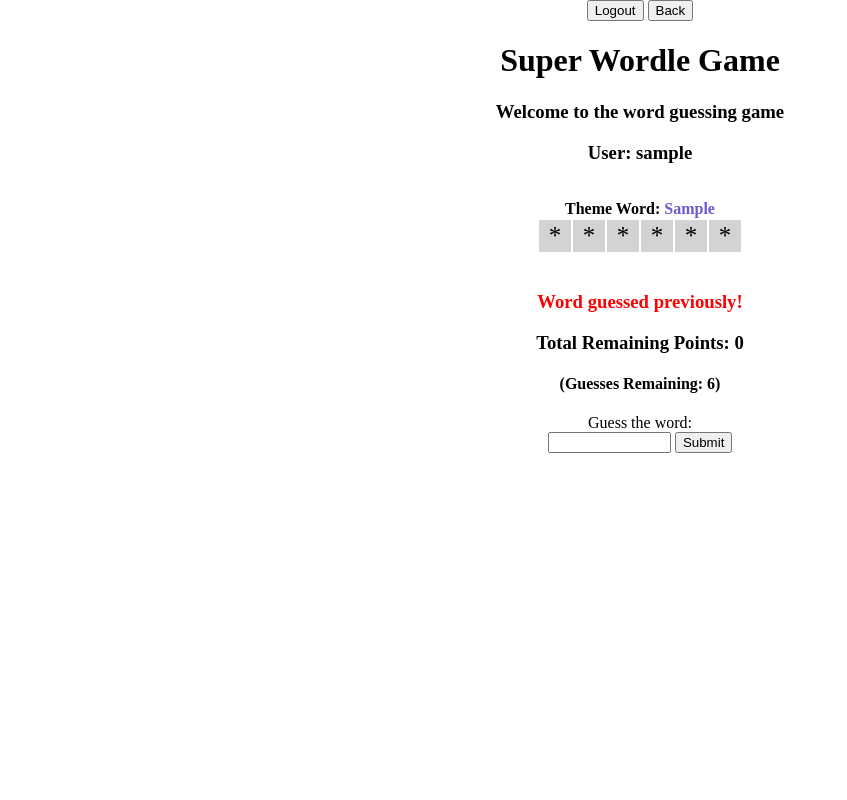
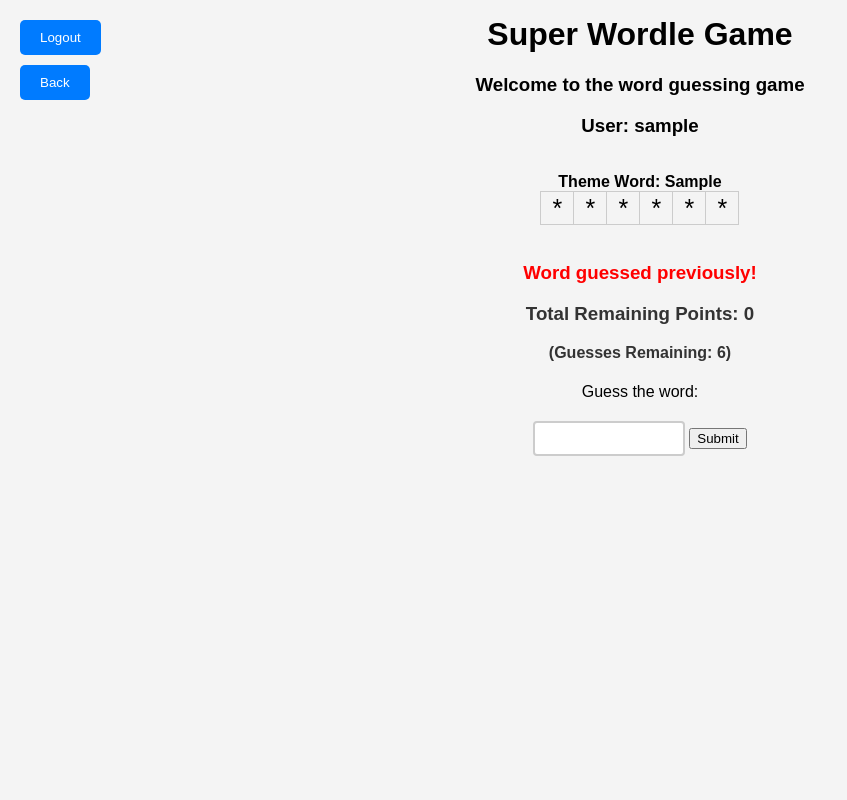
Before and after one commit to danielg5/cits5505GroupProject, a Flask app: a page that uses app/templates/game.html in a window 1280 px wide. Shown: the whole page, without its empty margins (0-847 px from the left). Run offline with Flask 3, Linux system fonts and the light colour scheme; a user stored in the database is signed in; tables that the repository leaves empty hold one stand-in row (values such as "Sample post").

Commit message:
Update the appearance of bottons on game page

```diff
--- a/app/static/game.css
+++ b/app/static/game.css
@@ -1,86 +1,75 @@
-/*----------------------------*
- * GAME STYLES for games.html *
- *----------------------------*/
-
- /* center items in a column */
- body {
+/* General Styles for the Game */
+body {
   display: flex;
   flex-direction: column;
   align-items: center;
-  justify-content: top;
-  height: 100vh;
+  justify-content: center;
+  height: 50vh;
   margin: 0;
+  font-family: 'Arial', sans-serif;
+  background-color: #f4f4f4; /* Light grey background */
 }
 
-.centerText, .guessTag, .correctTag, .misplacedTag, .incorrectTag, #overGame,
-  #wonGame, label, h1, h3, h4 {
+.container1 {
+  position: absolute; /* Absolute positioning to move it to the left */
+  top: 20px; /* Margin from the top */
+  left: 20px; /* Margin from the left */
+  display: flex;
+  flex-direction: column;
+  align-items: flex-start;
+}
+
+.logout-btn, .back-btn {
+  margin-bottom: 10px; /* Space between buttons */
+  padding: 10px 20px;
+  background-color: #007bff; /* Bootstrap primary blue */
+  color: white;
+  border: none;
+  border-radius: 5px;
+  cursor: pointer;
+}
+
+.button:hover {
+  background-color: #0056b3; /* Darker blue on hover */
+}
+
+.container {
+  text-align: center;
+  margin-top: 50px;
+}
+
+/* Table and Text Styling */
+#wordleTableNode, #guessInput {
+  width: 100%;
   text-align: center;
 }
 
-.correctTag, .misplacedTag, .incorrectTag {
-  font-size: 20px;
-  height: 20px;
-  width: 20px;
-}
-
-.correctTag {
-  background-color: lightgreen;
-}
-
-.misplacedTag {
-  background-color: yellow;
-}
-
-.incorrectTag {
-  background-color: lightgray;
-}
-
-.guessTag {
-  background-color: white;
-  width: 60px;
+#wordleTable {
   margin: auto;
-}
-
-/* center wordle table */
-#wordleTableNode, #guessInput {
-  width: 100%;
-  text-align: center;
-  align-items: center;
-}
-
-/* center wordle table */
-#wordleTable{
-  margin: auto;
+  border-collapse: collapse;
 }
 
 #wordleTable td {
   font-size: 25px;
   height: 30px;
   width: 30px;
+  border: 1px solid #ccc;
 }
-/* width of input field*/
+
 #guessWord {
   width: 40%;
-}
-
-/* center guess table */
-#guessTableNode table {
-  margin-left: auto;
-  margin-right: auto;
+  padding: 8px;
+  border: 2px solid #ccc;
+  border-radius: 4px;
+  margin-top: 20px;
 }
 
 #guessedPreviously {
   color: red;
+  font-weight: bold;
 }
 
-#themeWord {
-   color: slateblue;
+#gamePoints, #gameGuesses {
+  color: #333;
+  margin-top: 10px;
 }
-
-#overGame {
-   color: red;
-}
-
-#wonGame {
-   color: green;
-}
```
